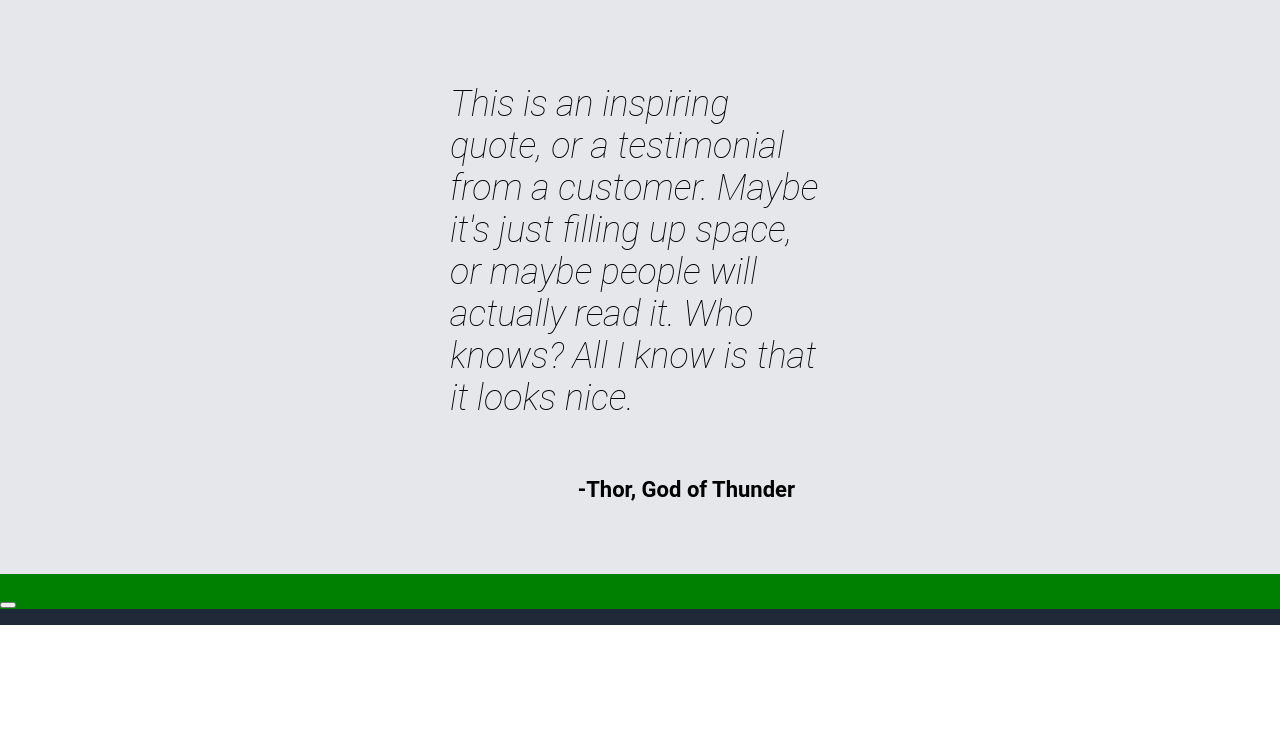
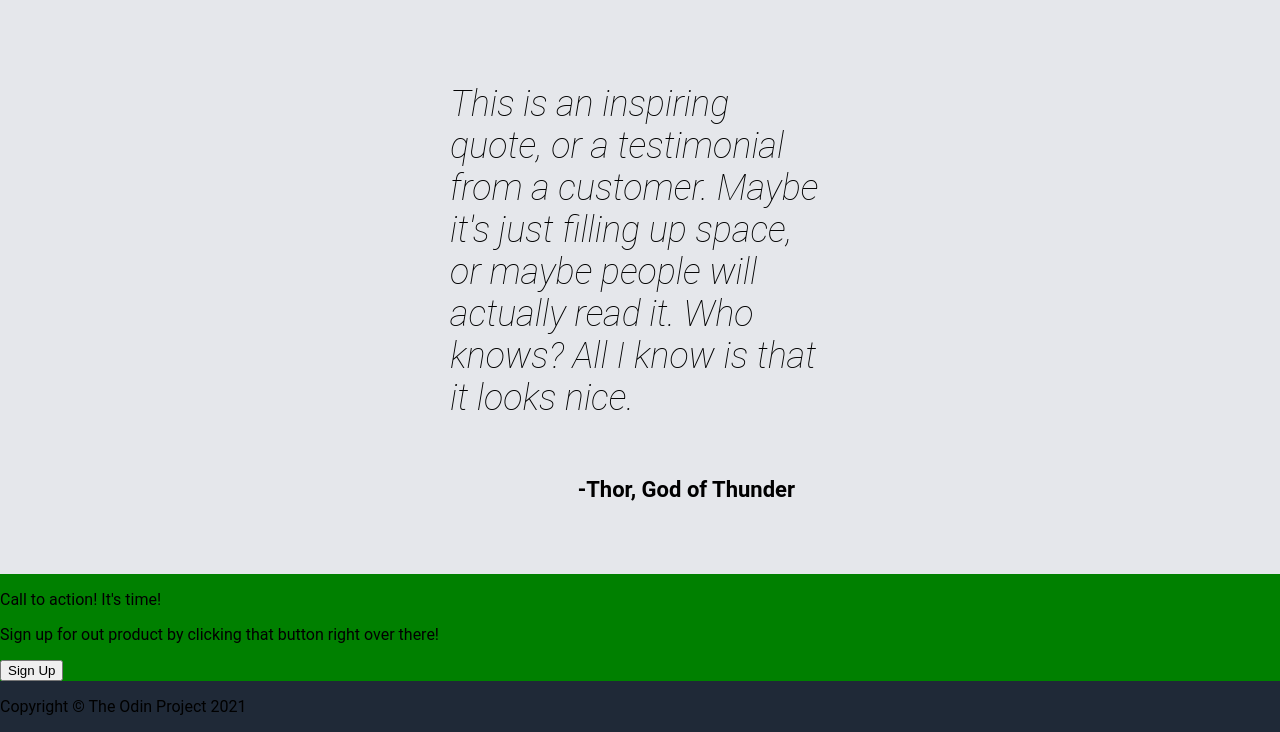
Before and after one commit to MikeMelchior/odin-landing-page, a plain HTML site: page index.html in a window 1280 px wide. Shown: the part 1149-1881 px from the top of the page. Before the commit the page ends 1774 px from the top, so only its background shows below. Drawn offline with Linux system fonts and the light colour scheme.

Commit message:
add call to action and footer section

```diff
--- a/index.html
+++ b/index.html
@@ -56,17 +56,19 @@
     </div>
 
     <div class="contents-sign-up">
+        <div class="sign-up-box">
             <div class="left-sign-up">
-           <p></p>
-           <p></p>
+                <p class="sign-up-text1">Call to action! It's time!</p>
+                <p class="sign-up-text">Sign up for out product by clicking that button right over there!</p>
             </div>
-       <div class="left-sign-up">
-           <button id="sign-up-button"></button>
+            <div class="right-sign-up">
+                <button id="sign-up-button">Sign Up</button>
+            </div>
        </div>
    </div>
 
    <div class="footer">
-       <p></p>
+       <p>Copyright &copy; The Odin Project 2021</p>
    </div>
 
 </body>
```
Lines whose indentation alone changed are shown as unchanged.
